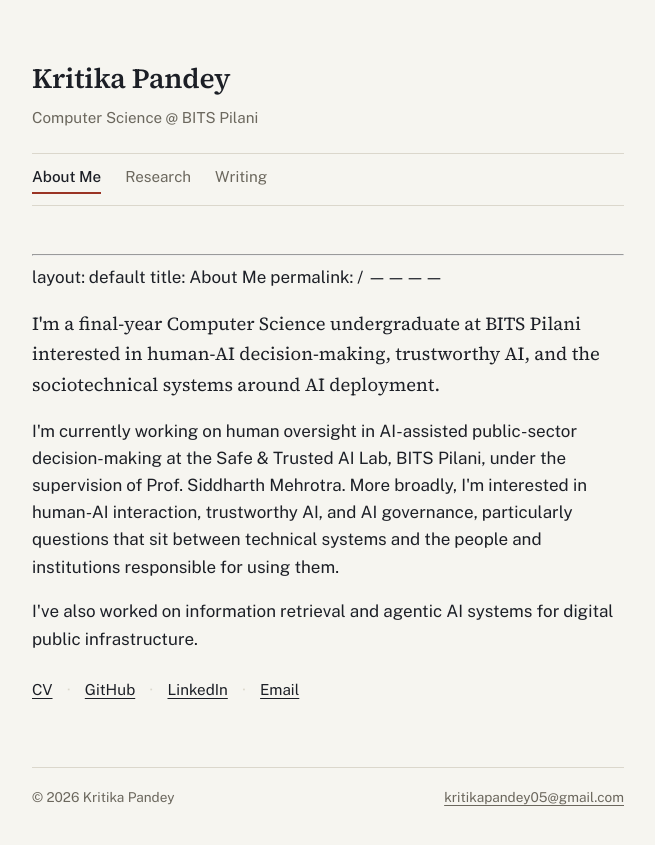
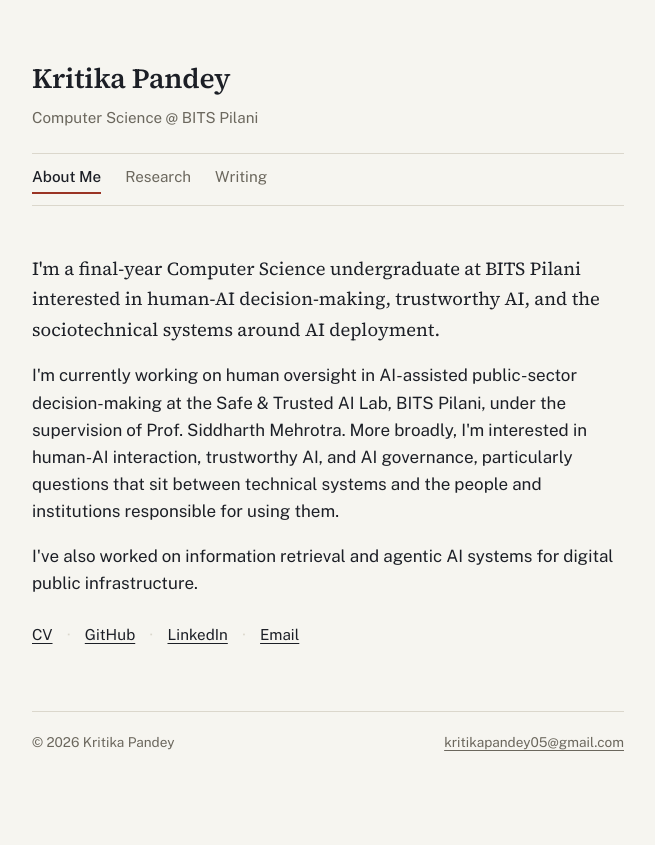
Before and after one commit to kritikapandey05/kritikapandey05.github.io, a Jekyll site: the page built from index.md, in a window 1280 px wide. Shown: the top 845 px of the page, without its empty margins (312-967 px from the left). Built offline with Jekyll 4.4.1, drawn with Linux system fonts in a browser that asks for light colours; our own code applies the rules of GitHub Pages for plain Markdown files.

Commit message:
Update index.md by removing layout and title
Removed layout and title metadata from index.md.

```diff
--- a/index.md
+++ b/index.md
@@ -1,10 +1,3 @@
----
-
-layout: default
-title: About Me
-permalink: /
-------------
-
 <p class="lede">I'm a final-year Computer Science undergraduate at BITS Pilani interested in human-AI decision-making, trustworthy AI, and the sociotechnical systems around AI deployment.</p>
 
 <p>I'm currently working on human oversight in AI-assisted public-sector decision-making at the Safe &amp; Trusted AI Lab, BITS Pilani, under the supervision of Prof. Siddharth Mehrotra. More broadly, I'm interested in human-AI interaction, trustworthy AI, and AI governance, particularly questions that sit between technical systems and the people and institutions responsible for using them.</p>
```
